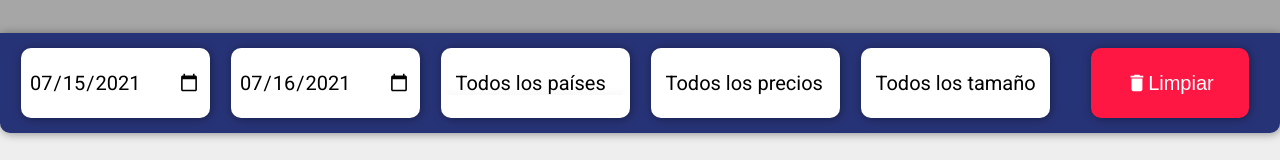
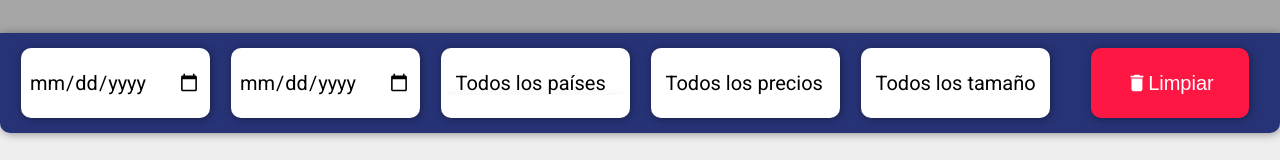
Before and after one commit to DavidSalomonDev/sprint-2_acamica, a React (Create React App) app: page / in a window 1280 px wide. Shown: the part 367-527 px from the top of the page. Built offline with nearby package versions, Linux system fonts and the light colour scheme.

Commit message:
✨ restructure date state

```diff
--- a/src/components/App.js
+++ b/src/components/App.js
@@ -4,12 +4,11 @@ import Navbar from "./Navbar/Navbar.jsx";
 import Hotels from "./Hotels/Hotels.jsx";
 import Footer from "./Footer/Footer.jsx";
 import hotelsData from "../scripts/data.js";
-import { today, todayPlus } from "./utils/functions.js";
 
 const App = () => {
   const [hotelsList, setHotelsList] = useState(hotelsData);
-  const [startDate, setStartDate] = useState(today.getTime());
-  const [endDate, setEndDate] = useState(todayPlus.getTime());
+  const [startDate, setStartDate] = useState(" ");
+  const [endDate, setEndDate] = useState(" ");
   const [country, setCountry] = useState("all");
   const [price, setPrice] = useState("all");
   const [size, setSize] = useState("all");
--- a/src/components/Header/Header.jsx
+++ b/src/components/Header/Header.jsx
@@ -20,12 +20,12 @@ const Header = ({ filter }) => {
 			</div>
 			<h1 className={style.title}>Hoteles</h1>
 			<p className={`${style.info} ${style.infoLeft}`}>
-				{filter.startDate === today.valueOf() &&
-				filter.endDate !== todayPlus
+				{filter.startDate === ' ' ||
+					filter.endDate === ' '
 					? 'De cualquier fecha'
 					: `Del ${dateConversor(
-							filter.startDate
-					  )} al ${dateConversor(filter.endDate)}`}
+						filter.startDate
+					)} al ${dateConversor(filter.endDate)}`}
 			</p>
 			<p className={`${style.info} ${style.infoRight}`}>
 				{showCountry(filter.country)}
--- a/src/components/inputs/Clear/Clear.jsx
+++ b/src/components/inputs/Clear/Clear.jsx
@@ -2,7 +2,6 @@ import React from 'react'
 import Swal from 'sweetalert2'
 import style from '../../inputs/inputs.module.css'
 import { Delete } from '@material-ui/icons'
-import { today, todayPlus } from '../../utils/functions'
 
 const Clear = ({ setter }) => {
 	const alertaLimpiar = () => {
@@ -15,8 +14,8 @@ const Clear = ({ setter }) => {
 	}
 
 	const resetFilters = () => {
-		setter.setStartDate(today.valueOf())
-		setter.setEndDate(todayPlus.valueOf())
+		setter.setStartDate(' ')
+		setter.setEndDate(' ')
 		setter.setCountry('all')
 		setter.setPrice('all')
 		setter.setSize('all')
--- a/src/components/inputs/StartDate/StartDate.jsx
+++ b/src/components/inputs/StartDate/StartDate.jsx
@@ -7,7 +7,6 @@ const StartDate = ({ inputValue, setStartDate, setEndDate }) => {
 	const handleStartDate = (e) => {
 		const newDate = new Date(e.target.value).getTime() + 21600000
 		setStartDate(newDate)
-		setEndDate(newDate + 864000000)
 	}
 	return (
 		<div className={style.input}>
```
